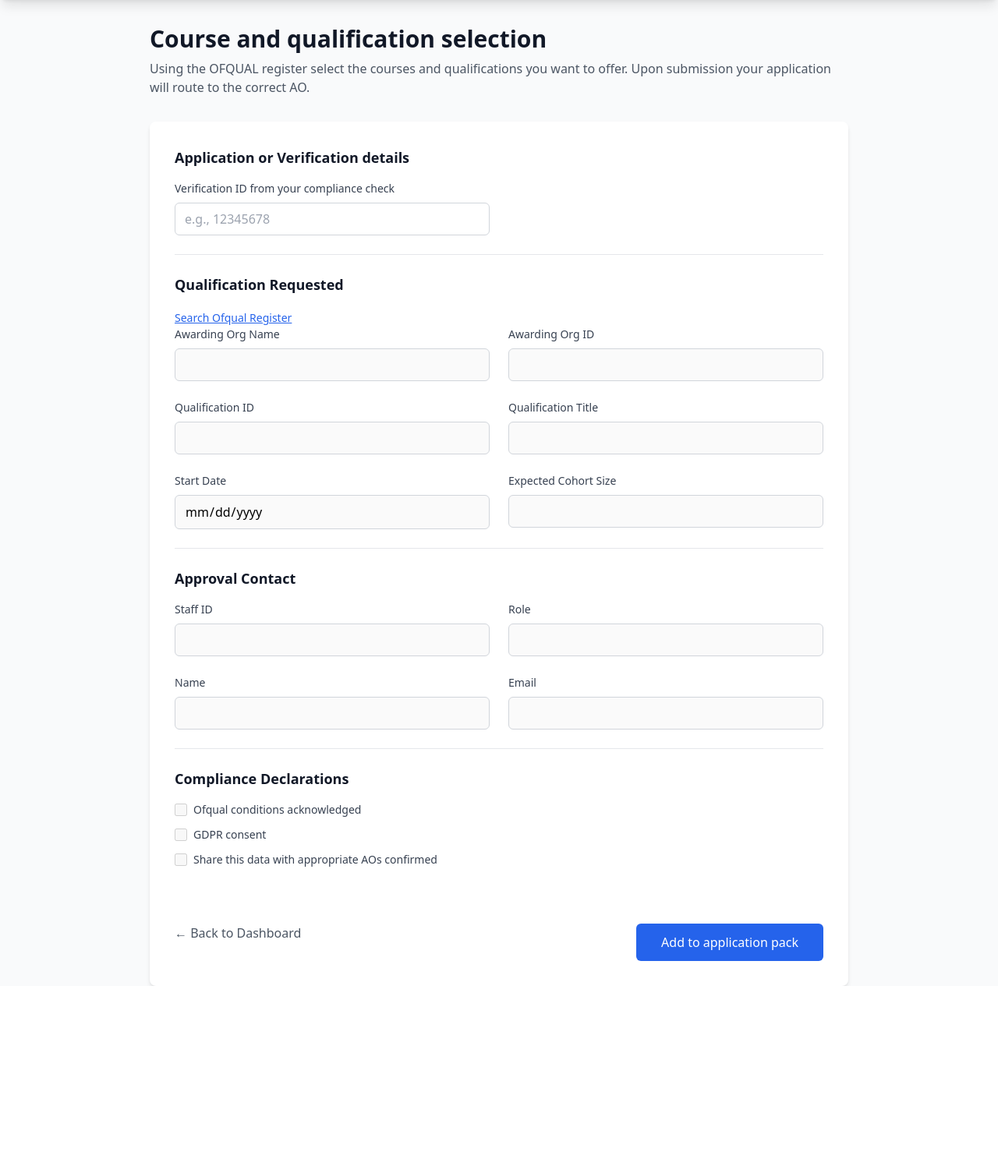
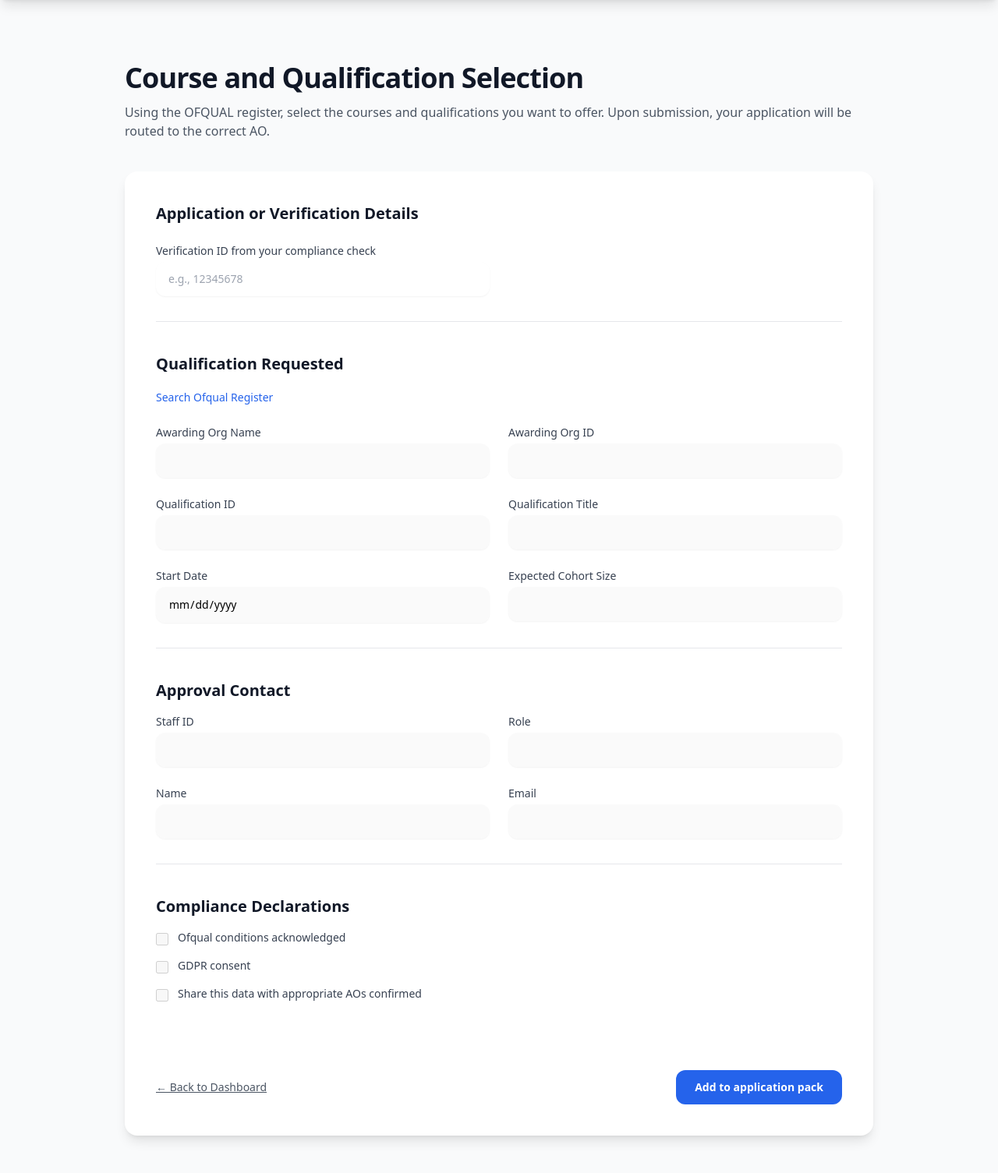
Before and after one commit to ragpark/educational-kyc, a FastAPI app: page /centre-submission in a window 1280 px wide. Shown: the part 64-1569 px from the top of the page at 78% size. Before the commit the page ends 1329 px from the top, so only its background shows below. Run offline with FastAPI, Linux system fonts and the light colour scheme; some libraries are stand-ins or nearby versions.

Commit message:
Update centre_submission_form.html

```diff
--- a/templates/centre_submission_form.html
+++ b/templates/centre_submission_form.html
@@ -1,97 +1,130 @@
 {% extends "base.html" %}
 {% block title %}Qualification Approval{% endblock %}
 {% block content %}
-<div class="max-w-4xl mx-auto">
-    <div class="mb-8">
-        <h2 class="text-3xl font-bold text-gray-900 mb-2">Course and qualification selection</h2>
-        <p class="text-gray-600">Using the OFQUAL register select the courses and qualifications you want to offer. Upon submission your application will route to the correct AO.</p>
+<div class="max-w-5xl mx-auto px-4 sm:px-6 lg:px-8 py-12">
+    <div class="mb-10">
+        <h2 class="text-4xl font-bold tracking-tight text-gray-900 mb-3">Course and Qualification Selection</h2>
+        <p class="text-base text-gray-600">
+            Using the OFQUAL register, select the courses and qualifications you want to offer.
+            Upon submission, your application will be routed to the correct AO.
+        </p>
     </div>
-    <form method="POST" action="/centre-submission" class="bg-white rounded-lg shadow-md p-8 space-y-6">
-        <div class="border-b border-gray-200 pb-6">
-            <h3 class="text-lg font-semibold text-gray-900 mb-4">Application or Verification details</h3>
+
+    <form method="POST" action="/centre-submission" class="bg-white rounded-2xl shadow-lg p-10 space-y-10">
+        <!-- Verification Section -->
+        <section class="border-b border-gray-200 pb-8">
+            <h3 class="text-xl font-semibold text-gray-900 mb-6">Application or Verification Details</h3>
             <div class="grid grid-cols-1 md:grid-cols-2 gap-6">
                 <div>
-                    <label class="block text-sm font-medium text-gray-700 mb-2" for="group_ukprn">Verification ID from your compliance check</label>
-                    <input type="text" id="verification_id" name="verification_id" required class="w-full border border-gray-300 rounded-md px-3 py-2" placeholder="e.g., 12345678">
+                    <label for="verification_id" class="block text-sm font-medium text-gray-700 mb-1">
+                        Verification ID from your compliance check
+                    </label>
+                    <input type="text" id="verification_id" name="verification_id" required
+                        class="w-full rounded-xl border-gray-300 shadow-sm focus:border-blue-500 focus:ring-blue-500 text-sm px-4 py-3"
+                        placeholder="e.g., 12345678">
                     <div id="verification-status" class="mt-2 text-xs text-red-600 hidden"></div>
                 </div>
             </div>
-        </div>
-        <div class="border-b border-gray-200 pb-6">
-            <h3 class="text-lg font-semibold text-gray-900 mb-4">Qualification Requested</h3>
-            <a href="/ofqual/search" class="text-sm text-blue-600 underline">Search Ofqual Register</a>
-            <div class="grid grid-cols-1 md:grid-cols-2 gap-6">
+        </section>
 
+        <!-- Qualification Section -->
+        <section class="border-b border-gray-200 pb-8">
+            <h3 class="text-xl font-semibold text-gray-900 mb-4">Qualification Requested</h3>
+            <a href="/ofqual/search" class="text-sm text-blue-600 hover:underline">Search Ofqual Register</a>
+            <div class="grid grid-cols-1 md:grid-cols-2 gap-6 mt-6">
                 <div>
-                    <label class="block text-sm font-medium text-gray-700 mb-2" for="ao_name">Awarding Org Name</label>
-                    <input type="text" id="ao_name" name="ao_name" value="{{ organisation_name or '' }}" required class="w-full border border-gray-300 rounded-md px-3 py-2">
+                    <label for="ao_name" class="block text-sm font-medium text-gray-700 mb-1">Awarding Org Name</label>
+                    <input type="text" id="ao_name" name="ao_name" value="{{ organisation_name or '' }}" required
+                        class="w-full rounded-xl border-gray-300 shadow-sm focus:border-blue-500 focus:ring-blue-500 text-sm px-4 py-3">
                 </div>
                 <div>
-                    <label class="block text-sm font-medium text-gray-700 mb-2" for="ao_id">Awarding Org ID</label>
-                    <input type="text" id="ao_id" name="ao_id" value="{{ organisation_id or '' }}" required class="w-full border border-gray-300 rounded-md px-3 py-2">
+                    <label for="ao_id" class="block text-sm font-medium text-gray-700 mb-1">Awarding Org ID</label>
+                    <input type="text" id="ao_id" name="ao_id" value="{{ organisation_id or '' }}" required
+                        class="w-full rounded-xl border-gray-300 shadow-sm focus:border-blue-500 focus:ring-blue-500 text-sm px-4 py-3">
                 </div>
                 <div>
-                    <label class="block text-sm font-medium text-gray-700 mb-2" for="qualification_id">Qualification ID</label>
-                    <input type="text" id="qualification_id" name="qualification_id" value="{{ qualification_id or '' }}" required class="w-full border border-gray-300 rounded-md px-3 py-2">
+                    <label for="qualification_id" class="block text-sm font-medium text-gray-700 mb-1">Qualification ID</label>
+                    <input type="text" id="qualification_id" name="qualification_id" value="{{ qualification_id or '' }}" required
+                        class="w-full rounded-xl border-gray-300 shadow-sm focus:border-blue-500 focus:ring-blue-500 text-sm px-4 py-3">
                 </div>
                 <div>
-                    <label class="block text-sm font-medium text-gray-700 mb-2" for="title">Qualification Title</label>
-                    <input type="text" id="title" name="title" value="{{ qualification_title or '' }}" required class="w-full border border-gray-300 rounded-md px-3 py-2">
+                    <label for="title" class="block text-sm font-medium text-gray-700 mb-1">Qualification Title</label>
+                    <input type="text" id="title" name="title" value="{{ qualification_title or '' }}" required
+                        class="w-full rounded-xl border-gray-300 shadow-sm focus:border-blue-500 focus:ring-blue-500 text-sm px-4 py-3">
                 </div>
                 <div>
-                    <label class="block text-sm font-medium text-gray-700 mb-2" for="start_date">Start Date</label>
-                    <input type="date" id="start_date" name="start_date" required class="w-full border border-gray-300 rounded-md px-3 py-2">
+                    <label for="start_date" class="block text-sm font-medium text-gray-700 mb-1">Start Date</label>
+                    <input type="date" id="start_date" name="start_date" required
+                        class="w-full rounded-xl border-gray-300 shadow-sm focus:border-blue-500 focus:ring-blue-500 text-sm px-4 py-3">
                 </div>
                 <div>
-                    <label class="block text-sm font-medium text-gray-700 mb-2" for="cohort_size">Expected Cohort Size</label>
-                    <input type="number" id="cohort_size" name="cohort_size" required class="w-full border border-gray-300 rounded-md px-3 py-2" min="1">
+                    <label for="cohort_size" class="block text-sm font-medium text-gray-700 mb-1">Expected Cohort Size</label>
+                    <input type="number" id="cohort_size" name="cohort_size" min="1" required
+                        class="w-full rounded-xl border-gray-300 shadow-sm focus:border-blue-500 focus:ring-blue-500 text-sm px-4 py-3">
                 </div>
             </div>
-        </div>
-        <div class="border-b border-gray-200 pb-6">
-            <h3 class="text-lg font-semibold text-gray-900 mb-4">Approval Contact </h3>
+        </section>
+
+        <!-- Contact Section -->
+        <section class="border-b border-gray-200 pb-8">
+            <h3 class="text-xl font-semibold text-gray-900 mb-4">Approval Contact</h3>
             <div class="grid grid-cols-1 md:grid-cols-2 gap-6">
                 <div>
-                    <label class="block text-sm font-medium text-gray-700 mb-2" for="staff_id">Staff ID</label>
-                    <input type="text" id="staff_id" name="staff_id" required class="w-full border border-gray-300 rounded-md px-3 py-2">
+                    <label for="staff_id" class="block text-sm font-medium text-gray-700 mb-1">Staff ID</label>
+                    <input type="text" id="staff_id" name="staff_id" required
+                        class="w-full rounded-xl border-gray-300 shadow-sm focus:border-blue-500 focus:ring-blue-500 text-sm px-4 py-3">
                 </div>
                 <div>
-                    <label class="block text-sm font-medium text-gray-700 mb-2" for="staff_role">Role</label>
-                    <input type="text" id="staff_role" name="staff_role" required class="w-full border border-gray-300 rounded-md px-3 py-2">
+                    <label for="staff_role" class="block text-sm font-medium text-gray-700 mb-1">Role</label>
+                    <input type="text" id="staff_role" name="staff_role" required
+                        class="w-full rounded-xl border-gray-300 shadow-sm focus:border-blue-500 focus:ring-blue-500 text-sm px-4 py-3">
                 </div>
                 <div>
-                    <label class="block text-sm font-medium text-gray-700 mb-2" for="staff_name">Name</label>
-                    <input type="text" id="staff_name" name="staff_name" required class="w-full border border-gray-300 rounded-md px-3 py-2">
+                    <label for="staff_name" class="block text-sm font-medium text-gray-700 mb-1">Name</label>
+                    <input type="text" id="staff_name" name="staff_name" required
+                        class="w-full rounded-xl border-gray-300 shadow-sm focus:border-blue-500 focus:ring-blue-500 text-sm px-4 py-3">
                 </div>
                 <div>
-                    <label class="block text-sm font-medium text-gray-700 mb-2" for="staff_email">Email</label>
-                    <input type="email" id="staff_email" name="staff_email" required class="w-full border border-gray-300 rounded-md px-3 py-2">
+                    <label for="staff_email" class="block text-sm font-medium text-gray-700 mb-1">Email</label>
+                    <input type="email" id="staff_email" name="staff_email" required
+                        class="w-full rounded-xl border-gray-300 shadow-sm focus:border-blue-500 focus:ring-blue-500 text-sm px-4 py-3">
                 </div>
             </div>
-        </div>
-        <div class="pb-6">
-            <h3 class="text-lg font-semibold text-gray-900 mb-4">Compliance Declarations</h3>
-            <div class="space-y-3">
-                <div class="flex items-center">
-                    <input id="ofqual_ack" name="ofqual_ack" type="checkbox" required class="h-4 w-4 text-blue-600 border-gray-300 rounded">
-                    <label for="ofqual_ack" class="ml-2 block text-sm text-gray-700">Ofqual conditions acknowledged</label>
+        </section>
+
+        <!-- Declarations -->
+        <section class="pb-6">
+            <h3 class="text-xl font-semibold text-gray-900 mb-4">Compliance Declarations</h3>
+            <div class="space-y-4">
+                <div class="flex items-start gap-3">
+                    <input id="ofqual_ack" name="ofqual_ack" type="checkbox" required
+                        class="mt-1 h-4 w-4 text-blue-600 border-gray-300 rounded focus:ring-blue-500">
+                    <label for="ofqual_ack" class="text-sm text-gray-700">Ofqual conditions acknowledged</label>
                 </div>
-                <div class="flex items-center">
-                    <input id="gdpr_consent" name="gdpr_consent" type="checkbox" required class="h-4 w-4 text-blue-600 border-gray-300 rounded">
-                    <label for="gdpr_consent" class="ml-2 block text-sm text-gray-700">GDPR consent</label>
+                <div class="flex items-start gap-3">
+                    <input id="gdpr_consent" name="gdpr_consent" type="checkbox" required
+                        class="mt-1 h-4 w-4 text-blue-600 border-gray-300 rounded focus:ring-blue-500">
+                    <label for="gdpr_consent" class="text-sm text-gray-700">GDPR consent</label>
                 </div>
-                <div class="flex items-center">
-                    <input id="share_aos" name="share_aos" type="checkbox" required class="h-4 w-4 text-blue-600 border-gray-300 rounded">
-                    <label for="share_aos" class="ml-2 block text-sm text-gray-700">Share this data with appropriate AOs confirmed</label>
+                <div class="flex items-start gap-3">
+                    <input id="share_aos" name="share_aos" type="checkbox" required
+                        class="mt-1 h-4 w-4 text-blue-600 border-gray-300 rounded focus:ring-blue-500">
+                    <label for="share_aos" class="text-sm text-gray-700">Share this data with appropriate AOs confirmed</label>
                 </div>
             </div>
-        </div>
-        <div class="pt-6 flex justify-between">
-            <a href="/" class="text-gray-600 hover:text-gray-800">← Back to Dashboard</a>
-            <button type="submit" class="bg-blue-600 text-white px-8 py-3 rounded-md hover:bg-blue-700">Add to application pack</button>
+        </section>
+
+        <!-- Actions -->
+        <div class="pt-6 flex items-center justify-between">
+            <a href="/" class="text-sm text-gray-600 hover:text-gray-900 underline">← Back to Dashboard</a>
+            <button type="submit"
+                class="inline-flex items-center gap-2 rounded-xl bg-blue-600 text-white text-sm font-semibold px-6 py-3 hover:bg-blue-700 transition-colors focus:outline-none focus:ring-2 focus:ring-offset-2 focus:ring-blue-500">
+                Add to application pack
+            </button>
         </div>
     </form>
 </div>
+
 <script>
 // Disable all form fields until verification ID is validated
 const verificationInput = document.getElementById('verification_id');
```
